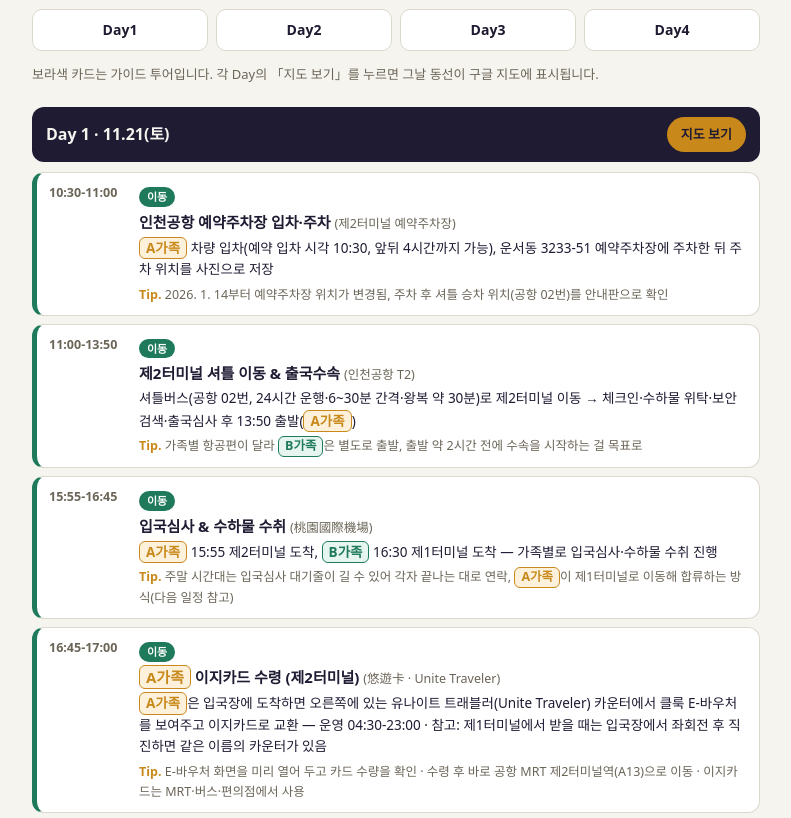
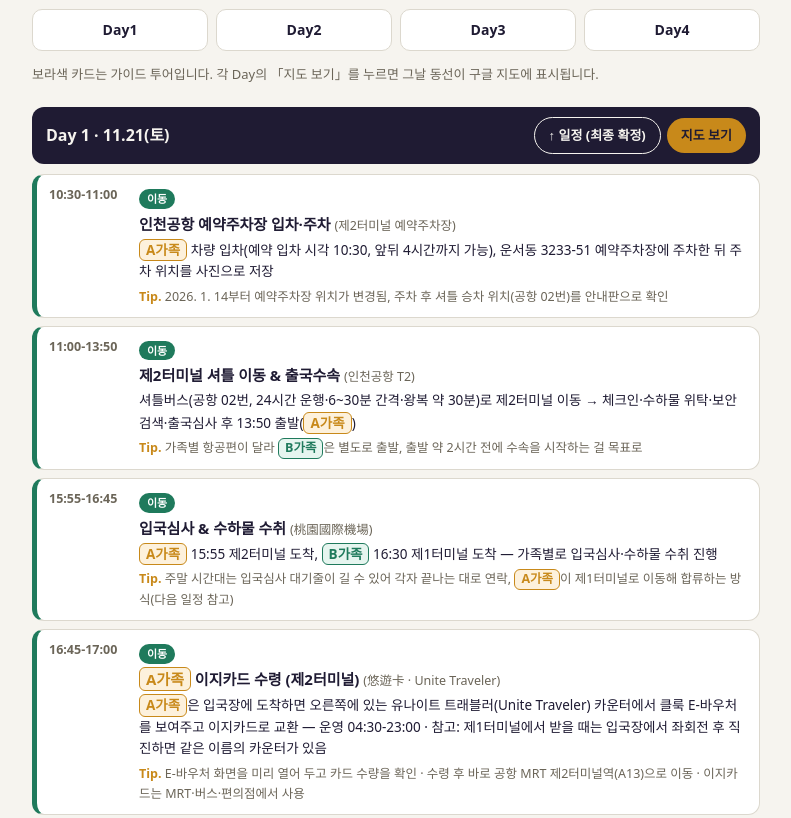
Before and after one commit to jwh5146/tpe-trip-Ehddl, a plain HTML site: page index.html in a window 1280 px wide. Shown: the part 1376-2194 px from the top of the page, without its empty margins (244-1035 px from the left). Drawn offline with Linux system fonts and the light colour scheme.

Commit message:
Update index.html

```diff
--- a/index.html
+++ b/index.html
@@ -92,6 +92,7 @@ nav .srch button{border:0;background:var(--line);color:var(--ink);border-radius:
 .fa{display:inline-block;background:var(--gold-bg);color:var(--gold);border:1px solid var(--gold);border-radius:6px;padding:0 6px;font-weight:800;line-height:1.5}
 .fb{display:inline-block;background:var(--jade-bg);color:var(--jade);border:1px solid var(--jade);border-radius:6px;padding:0 6px;font-weight:800;line-height:1.5}
 .stop .btn-walk{margin-top:8px;background:var(--jade);color:#fff}
+.day-head{flex-wrap:wrap}.day-head .dh-btns{display:flex;gap:6px;align-items:center}.day-head .btn-back{background:transparent;color:var(--bg);border:1px solid var(--bg)}
 .daynav{display:grid;grid-template-columns:repeat(4,1fr);gap:8px;margin:10px 0 4px}
 .daynav a{display:block;text-align:center;padding:9px 2px;border-radius:10px;background:var(--card);border:1px solid var(--line);color:var(--ink);text-decoration:none;font-weight:800;font-size:14px}
 @media print{.daynav{display:none}}
@@ -104,7 +105,7 @@ nav .srch button{border:0;background:var(--line);color:var(--ink);border-radius:
 <p>2가족 4인 · 2026.11.21(토) ~ 11.24(화) · 3박 4일</p>
 <div class="chips">
 <div class="chip"><b>숙소</b>Caesar Metro Taipei (3박)</div>
-<div class="chip"><b>일정안</b>최종 확정</div><div class="chip"><b>최종 수정</b>2026-11-15 21:51</div></div></header>
+<div class="chip"><b>일정안</b>최종 확정</div><div class="chip"><b>최종 수정</b>2026-11-15 22:08</div></div></header>
 <div class="offline"><div class="row"><button id="ofl-save" type="button">📥 오프라인으로 보기</button><button id="ofl-file" type="button">파일로 저장</button></div><div id="ofl-msg"></div></div>
 <section id="overview"><h2>한눈에 보기</h2>
 <div class="tbl-wrap"><table class="mini"><thead><tr><th>Day</th><th>날짜</th><th>핵심 일정</th></tr></thead><tbody>
@@ -121,7 +122,7 @@ nav .srch button{border:0;background:var(--line);color:var(--ink);border-radius:
 <section id="itinerary"><h2>일정 (최종 확정)</h2><div class="daynav"><a href="#day1">Day1</a><a href="#day2">Day2</a><a href="#day3">Day3</a><a href="#day4">Day4</a></div>
 <p class="note">보라색 카드는 가이드 투어입니다. 각 Day의 「지도 보기」를 누르면 그날 동선이 구글 지도에 표시됩니다.</p>
 <div class="day-head" id="day1"><b>Day 1 · 11.21(토)</b>
-<a class="btn" href="https://www.google.com/maps/dir/%E5%8F%B0%E7%81%A3%E6%A1%83%E5%9C%92%E5%9C%8B%E9%9A%9B%E6%A9%9F%E5%A0%B4/Caesar%20Metro%20Taipei%20%E5%8F%B0%E5%8C%97/%E8%A5%BF%E9%96%80%E7%94%BA%20%E5%8F%B0%E5%8C%97%E5%B8%82" target="_blank" rel="noopener">지도 보기</a>
+<span class="dh-btns"><a class="btn btn-back" href="#itinerary">↑ 일정 (최종 확정)</a><a class="btn" href="https://www.google.com/maps/dir/%E5%8F%B0%E7%81%A3%E6%A1%83%E5%9C%92%E5%9C%8B%E9%9A%9B%E6%A9%9F%E5%A0%B4/Caesar%20Metro%20Taipei%20%E5%8F%B0%E5%8C%97/%E8%A5%BF%E9%96%80%E7%94%BA%20%E5%8F%B0%E5%8C%97%E5%B8%82" target="_blank" rel="noopener">지도 보기</a></span>
 </div>
 <div class="stop 이동"><div class="time">10:30-11:00</div><div><span class="tag">이동</span><div class="title">인천공항 예약주차장 입차·주차 <span class="cjk">(제2터미널 예약주차장)</span></div><div class="desc"><span class="fa">A가족</span> 차량 입차(예약 입차 시각 10:30, 앞뒤 4시간까지 가능), 운서동 3233-51 예약주차장에 주차한 뒤 주차 위치를 사진으로 저장</div><div class="tip">2026. 1. 14부터 예약주차장 위치가 변경됨, 주차 후 셔틀 승차 위치(공항 02번)를 안내판으로 확인</div></div></div>
 <div class="stop 이동"><div class="time">11:00-13:50</div><div><span class="tag">이동</span><div class="title">제2터미널 셔틀 이동 &amp; 출국수속 <span class="cjk">(인천공항 T2)</span></div><div class="desc">셔틀버스(공항 02번, 24시간 운행·6~30분 간격·왕복 약 30분)로 제2터미널 이동 → 체크인·수하물 위탁·보안검색·출국심사 후 13:50 출발(<span class="fa">A가족</span>)</div><div class="tip">가족별 항공편이 달라 <span class="fb">B가족</span>은 별도로 출발, 출발 약 2시간 전에 수속을 시작하는 걸 목표로</div></div></div>
@@ -131,7 +132,7 @@ nav .srch button{border:0;background:var(--line);color:var(--ink);border-radius:
 <div class="stop 이동"><div class="time">17:30-19:00</div><div><span class="tag">이동</span><div class="title">공항 → 호텔 이동 &amp; 체크인 (클룩 예약 완료) <span class="cjk">(Caesar Metro Taipei)</span></div><div class="desc">클룩 공항 이동 서비스 예약 완료(이코노미 9인승, 4명, 결제 54,700원) — 픽업 2026. 11. 21. 16:30(현지시간), 두 가족 합류 후 탑승해 약 45분~1시간 이동, 호텔 체크인 및 짐 정리</div><div class="tip"><span class="fb">B가족</span> 도착이 16:30이라 입국심사·수하물 후 합류는 17:30경으로 예상돼 픽업 시각이 이른 편 — 바우처에서 항공편 연동 여부·무료 대기 시간·픽업 위치(터미널)를 확인하고 필요하면 클룩에 시간 변경 문의</div></div></div>
 <div class="stop 식사"><div class="time">19:30-21:00</div><div><span class="tag">식사</span><div class="title">시먼딩 야시장 저녁 <span class="cjk">(西門町)</span></div><div class="desc">아종면선(대왕면선), 압육편(오리고기 국수), 호빵 아저씨 만두 등 — 이번 여행 첫 야시장</div><div class="tip">2가족이 메뉴별로 나눠 사서 조금씩 맛보면 4~5곳도 가능, 첫날은 무리하지 않고 숙소 근처에서 마무리</div></div></div>
 <div class="day-head" id="day2"><b>Day 2 · 11.22(일)</b>
-<a class="btn" href="https://www.google.com/maps/dir/Caesar%20Metro%20Taipei%20%E5%8F%B0%E5%8C%97/%E4%B8%AD%E6%AD%A3%E7%B4%80%E5%BF%B5%E5%A0%82%20%E5%8F%B0%E5%8C%97%E5%B8%82/%E9%BC%8E%E6%B3%B0%E8%B1%90%E4%BF%A1%E7%BE%A9%E5%BA%97%20%E5%8F%B0%E5%8C%97%E5%B8%82/%E5%9B%9B%E5%9B%9B%E5%8D%97%E6%9D%91%20%E5%8F%B0%E5%8C%97%E5%B8%82/%E5%8F%B0%E5%8C%97101/%E7%94%9C%E8%9C%9C%E8%9C%9C%20%E5%8F%B0%E5%8C%97%E5%BA%97%20%E6%9E%97%E6%A3%AE%E5%8C%97%E8%B7%AF123%E8%99%9F%20%E5%8F%B0%E5%8C%97%E5%B8%82/Caesar%20Metro%20Taipei%20%E5%8F%B0%E5%8C%97" target="_blank" rel="noopener">지도 보기</a>
+<span class="dh-btns"><a class="btn btn-back" href="#itinerary">↑ 일정 (최종 확정)</a><a class="btn" href="https://www.google.com/maps/dir/Caesar%20Metro%20Taipei%20%E5%8F%B0%E5%8C%97/%E4%B8%AD%E6%AD%A3%E7%B4%80%E5%BF%B5%E5%A0%82%20%E5%8F%B0%E5%8C%97%E5%B8%82/%E9%BC%8E%E6%B3%B0%E8%B1%90%E4%BF%A1%E7%BE%A9%E5%BA%97%20%E5%8F%B0%E5%8C%97%E5%B8%82/%E5%9B%9B%E5%9B%9B%E5%8D%97%E6%9D%91%20%E5%8F%B0%E5%8C%97%E5%B8%82/%E5%8F%B0%E5%8C%97101/%E7%94%9C%E8%9C%9C%E8%9C%9C%20%E5%8F%B0%E5%8C%97%E5%BA%97%20%E6%9E%97%E6%A3%AE%E5%8C%97%E8%B7%AF123%E8%99%9F%20%E5%8F%B0%E5%8C%97%E5%B8%82/Caesar%20Metro%20Taipei%20%E5%8F%B0%E5%8C%97" target="_blank" rel="noopener">지도 보기</a></span>
 </div>
 <div class="stop 식사"><div class="time">07:30-08:30</div><div><span class="tag">식사</span><div class="title">호텔 조식 <span class="cjk">(Caesar Metro Taipei)</span></div><div class="desc">자옌(중식) 또는 메트로 뷔페(양식) 중 선택, 06:30-10:00 운영</div><div class="tip">혼잡 시간대(08:30~09:30)는 피하는 게 여유로움</div></div></div>
 <div class="stop 이동"><div class="time">09:00-09:30</div><div><span class="tag">이동</span><div class="title">호텔 → 중정기념당 이동 <span class="cjk">(中正紀念堂)</span></div><div class="desc">MRT 룽산쓰역→시먼역 환승→중정기념당역(그린라인), 약 15분</div><div class="tip">일요일 오전이라 비교적 한산, 교대식 10분 전 도착을 목표로</div></div></div>
@@ -146,7 +147,7 @@ nav .srch button{border:0;background:var(--line);color:var(--ink);border-radius:
 <div class="stop 식사"><div class="time">19:00-20:30</div><div><span class="tag">식사</span><div class="title">티엔미미 저녁 (정지선 셰프) <span class="cjk">(甜蜜蜜 台北店)</span></div><div class="desc">《흑백요리사》 정지선 셰프의 중식 레스토랑, 예약 시각 19:00 · 식사 시간은 한 팀당 90분 · 대표 메뉴: 마라 크림 새우(麻辣奶油蝦, 보도된 시그니처 메뉴) · 그 밖의 메뉴는 현장 메뉴판·인스타그램(@tianmimi_taipei)에서 확인</div><div class="tip">inline 예약(예약 불이행 시 1인 NT$200) · 늦으면 자리 유지가 어려울 수 있어 시간 엄수 · 영업시간·메뉴는 방문 전 공식 인스타그램(@tianmimi_taipei)에서 확인</div></div></div>
 <div class="stop 이동"><div class="time">20:30-21:00</div><div><span class="tag">이동</span><div class="title">호텔 복귀 (택시) <span class="cjk">(Caesar Metro Taipei)</span></div><div class="desc">택시(Uber 권장) 약 15~20분, 요금 약 NT$150~250, 4인 1대 · MRT 대안: 중산역→시먼역(그린라인)→룽산쓰역(블루라인) 환승, 약 25~30분</div><div class="tip">피곤하면 택시가 편함, 호텔 명함이나 지도 캡처를 기사님께 보여주기</div></div></div>
 <div class="day-head" id="day3"><b>Day 3 · 11.23(월)</b>
-<a class="btn" href="https://www.google.com/maps/dir/Caesar%20Metro%20Taipei%20%E5%8F%B0%E5%8C%97/%E8%89%8B%E8%88%BA%E9%BE%8D%E5%B1%B1%E5%AF%BA%20%E5%8F%B0%E5%8C%97%E5%B8%82/%E9%9D%92%E8%8D%89%E5%B7%B7%20%E5%8F%B0%E5%8C%97%E5%B8%82%E8%90%AC%E8%8F%AF%E5%8D%80/%E8%A5%BF%E9%96%80%E7%94%BA%20%E5%8F%B0%E5%8C%97%E5%B8%82/%E5%8F%B0%E5%8C%97%E8%BB%8A%E7%AB%99%20%E5%8F%B0%E5%8C%97%E5%B8%82/%E9%87%8E%E6%9F%B3%E5%9C%B0%E8%B3%AA%E5%85%AC%E5%9C%92%20%E6%96%B0%E5%8C%97%E5%B8%82/%E5%8D%81%E5%88%86%E7%80%91%E5%B8%83%20%E6%96%B0%E5%8C%97%E5%B8%82/%E4%B9%9D%E4%BB%BD%E8%80%81%E8%A1%97%20%E6%96%B0%E5%8C%97%E5%B8%82/%E8%8F%AF%E8%A5%BF%E8%A1%97%E8%A7%80%E5%85%89%E5%A4%9C%E5%B8%82%20%E5%8F%B0%E5%8C%97%E5%B8%82/Caesar%20Metro%20Taipei%20%E5%8F%B0%E5%8C%97" target="_blank" rel="noopener">지도 보기</a>
+<span class="dh-btns"><a class="btn btn-back" href="#itinerary">↑ 일정 (최종 확정)</a><a class="btn" href="https://www.google.com/maps/dir/Caesar%20Metro%20Taipei%20%E5%8F%B0%E5%8C%97/%E8%89%8B%E8%88%BA%E9%BE%8D%E5%B1%B1%E5%AF%BA%20%E5%8F%B0%E5%8C%97%E5%B8%82/%E9%9D%92%E8%8D%89%E5%B7%B7%20%E5%8F%B0%E5%8C%97%E5%B8%82%E8%90%AC%E8%8F%AF%E5%8D%80/%E8%A5%BF%E9%96%80%E7%94%BA%20%E5%8F%B0%E5%8C%97%E5%B8%82/%E5%8F%B0%E5%8C%97%E8%BB%8A%E7%AB%99%20%E5%8F%B0%E5%8C%97%E5%B8%82/%E9%87%8E%E6%9F%B3%E5%9C%B0%E8%B3%AA%E5%85%AC%E5%9C%92%20%E6%96%B0%E5%8C%97%E5%B8%82/%E5%8D%81%E5%88%86%E7%80%91%E5%B8%83%20%E6%96%B0%E5%8C%97%E5%B8%82/%E4%B9%9D%E4%BB%BD%E8%80%81%E8%A1%97%20%E6%96%B0%E5%8C%97%E5%B8%82/%E8%8F%AF%E8%A5%BF%E8%A1%97%E8%A7%80%E5%85%89%E5%A4%9C%E5%B8%82%20%E5%8F%B0%E5%8C%97%E5%B8%82/Caesar%20Metro%20Taipei%20%E5%8F%B0%E5%8C%97" target="_blank" rel="noopener">지도 보기</a></span>
 </div>
 <div class="stop 식사"><div class="time">07:30-08:30</div><div><span class="tag">식사</span><div class="title">호텔 조식 <span class="cjk">(Caesar Metro Taipei)</span></div><div class="desc">조식은 06:30-10:00 운영, 오늘은 투어 전까지 여유가 있어 평소보다 한 시간 늦게 시작</div><div class="tip">투어 준비물(물·간식·보조배터리)은 조식 후 가방에 챙겨 바로 산책을 나가기</div></div></div>
 <div class="stop 관광"><div class="time">08:30-10:15</div><div><span class="tag">관광</span><div class="title">룽산쓰 · 청초항 · 몽샤공원 산책 <span class="cjk">(艋舺龍山寺·青草巷·艋舺公園)</span></div><div class="desc">호텔에서 도보권인 완화 구역을 한 바퀴 — 룽산쓰는 아침 참배 분위기가 좋고 청초항(약초거리)·몽샤공원이 같은 구역에 이어짐</div></div></div>
@@ -158,7 +159,7 @@ nav .srch button{border:0;background:var(--line);color:var(--ink);border-radius:
 <div class="stop 이동"><div class="time">20:50-21:15</div><div><span class="tag">이동</span><div class="title">호텔 복귀 <span class="cjk">(Caesar Metro Taipei)</span></div><div class="desc">하차는 시먼역 또는 타이베이메인역 선택 → MRT 블루라인으로 룽산쓰역까지 시먼역 1정거장·메인역 2정거장(환승 없음), 약 5~10분 · 택시도 가능</div><div class="tip">시먼역 하차가 호텔과 가장 가까움, 하차 장소는 지우펀 일정이 끝나기 전에 가이드에게 미리 말하기</div></div></div>
 <div class="stop 식사"><div class="time">21:15-22:15</div><div><span class="tag">식사</span><div class="title">화시제 야시장 &amp; 룽산쓰 야경 (나이트캡) <span class="cjk">(華西街觀光夜市·艋舺龍山寺)</span></div><div class="desc">하루 종일 일정으로 지쳤을 테니 호텔 바로 앞 화시제에서 가볍게 마무리 — 이번 여행 두 번째 야시장</div><div class="tip">호텔에서 도보 5분 이내라 늦은 시간에도 부담 없음, 피곤하면 생략하고 바로 취침해도 무방 · 누가크래커(11/24 융캉제)는 인스타그램 공지로 내일 오픈 시간을 확인하고, 체크아웃 짐을 미리 정리해 두기</div></div></div>
 <div class="day-head" id="day4"><b>Day 4 · 11.24(화)</b>
-<a class="btn" href="https://www.google.com/maps/dir/Caesar%20Metro%20Taipei%20%E5%8F%B0%E5%8C%97/%E6%B0%B8%E5%BA%B7%E8%A1%97%20%E5%8F%B0%E5%8C%97%E5%B8%82/%E6%B0%B8%E5%BA%B7%E8%A1%9715%E8%99%9F%20%E5%8F%B0%E5%8C%97%E5%B8%82%E5%A4%A7%E5%AE%89%E5%8D%80/%E8%90%AC%E5%A4%A7%E8%B7%AF71%E5%B7%B79%E8%99%9F%20%E8%90%AC%E8%8F%AF%E5%8D%80%20%E5%8F%B0%E5%8C%97%E5%B8%82/Caesar%20Metro%20Taipei%20%E5%8F%B0%E5%8C%97/%E5%8F%B0%E7%81%A3%E6%A1%83%E5%9C%92%E5%9C%8B%E9%9A%9B%E6%A9%9F%E5%A0%B4" target="_blank" rel="noopener">지도 보기</a>
+<span class="dh-btns"><a class="btn btn-back" href="#itinerary">↑ 일정 (최종 확정)</a><a class="btn" href="https://www.google.com/maps/dir/Caesar%20Metro%20Taipei%20%E5%8F%B0%E5%8C%97/%E6%B0%B8%E5%BA%B7%E8%A1%97%20%E5%8F%B0%E5%8C%97%E5%B8%82/%E6%B0%B8%E5%BA%B7%E8%A1%9715%E8%99%9F%20%E5%8F%B0%E5%8C%97%E5%B8%82%E5%A4%A7%E5%AE%89%E5%8D%80/%E8%90%AC%E5%A4%A7%E8%B7%AF71%E5%B7%B79%E8%99%9F%20%E8%90%AC%E8%8F%AF%E5%8D%80%20%E5%8F%B0%E5%8C%97%E5%B8%82/Caesar%20Metro%20Taipei%20%E5%8F%B0%E5%8C%97/%E5%8F%B0%E7%81%A3%E6%A1%83%E5%9C%92%E5%9C%8B%E9%9A%9B%E6%A9%9F%E5%A0%B4" target="_blank" rel="noopener">지도 보기</a></span>
 </div>
 <div class="stop 식사"><div class="time">07:00-07:50</div><div><span class="tag">식사</span><div class="title">호텔 조식 &amp; 체크아웃(짐 맡기) <span class="cjk">(Caesar Metro Taipei)</span></div><div class="desc">조식 오픈(06:30)에 맞춰 이른 조식 후 체크아웃, 짐은 프런트에 보관 요청(12:20 호텔 복귀 후 <span class="fb">B가족</span>은 로비 대기, 출발 때 찾기)</div><div class="tip">전날 밤 짐을 미리 싸 두면 아침이 여유로움</div></div></div>
 <div class="stop 이동"><div class="time">07:50-08:20</div><div><span class="tag">이동</span><div class="title">호텔 → 융캉제 이동 (택시) <span class="cjk">(永康街)</span></div><div class="desc">택시(Uber 호출 권장)로 약 15~20분, 출근 시간대라 길이 막히면 최대 30분 · 요금 약 NT$170~200, 4인이면 택시 1대로 충분 · MRT 대안: 룽산쓰역→중정기념당역 환승→동먼역, 약 20~25분</div><div class="tip">기사님께 한자 주소 보여주기: 台北市大安區永康街31巷10號(라뜰리에 루터스) 또는 永康公園 — 구글맵 화면을 캡처해 두면 편함 · Uber는 앱 카드 결제, 일반 택시는 미터기 요금을 NT$ 현금으로 준비</div></div></div>
```
